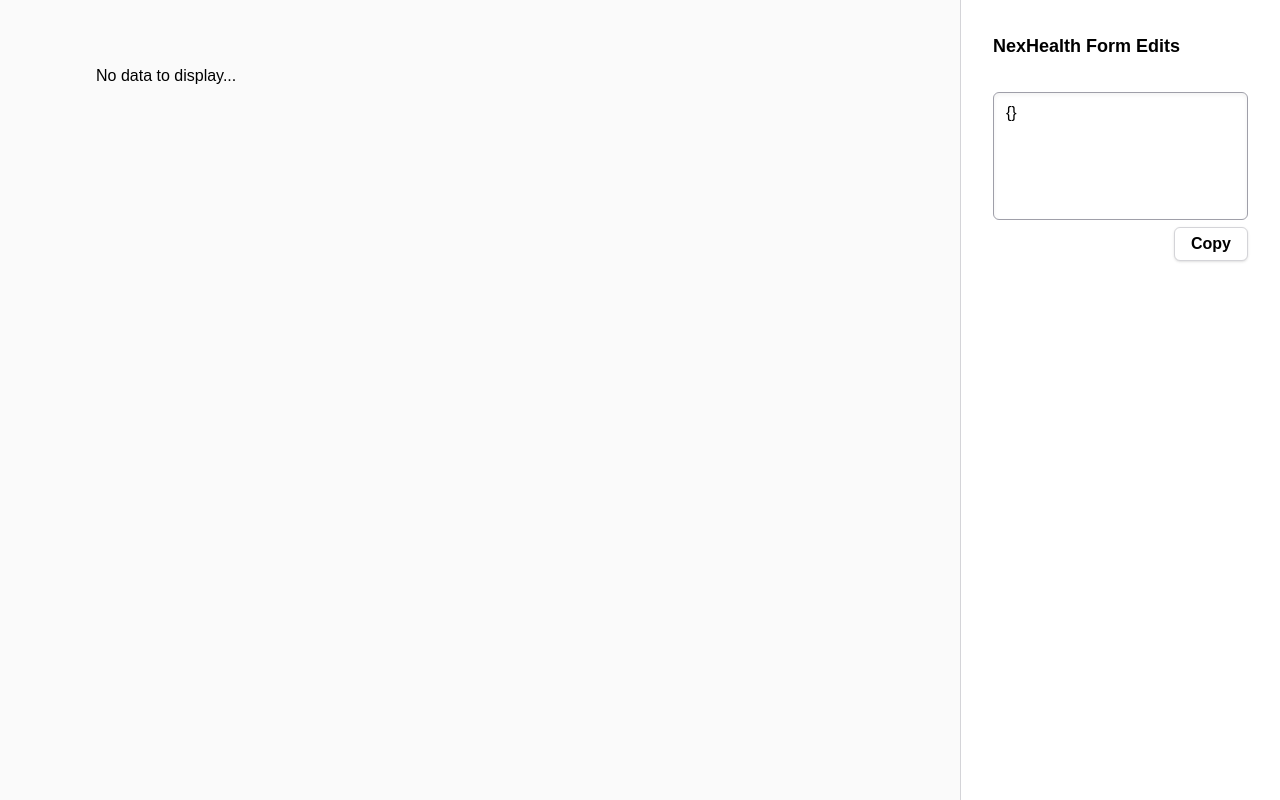
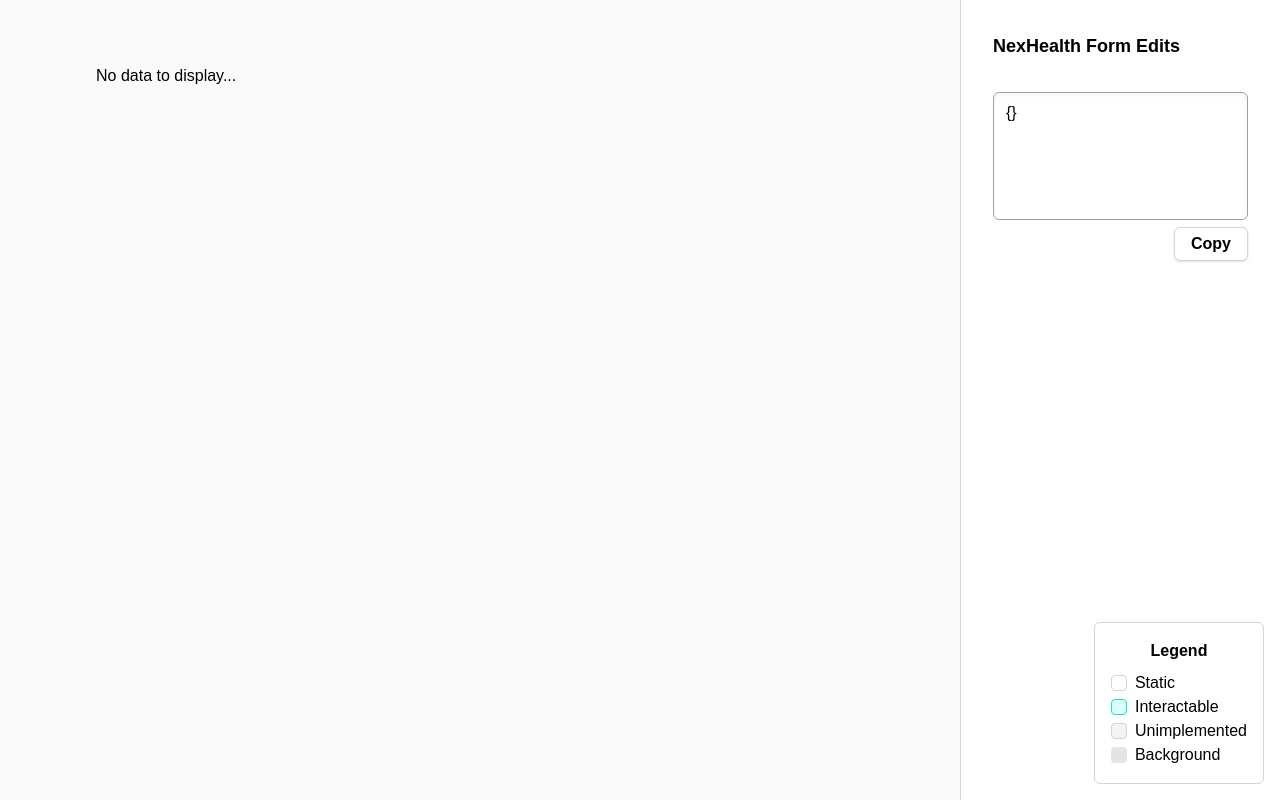
Before and after one commit to NexHealth-Ethan-Breinholt/Form-Edits, a Next.js app: page / in a window 1280 px wide. Built offline with nearby package versions, Linux system fonts and the light colour scheme.

Commit message:
Added a legend to explain colors of components

```diff
--- a/src/app/page.tsx
+++ b/src/app/page.tsx
@@ -16,11 +16,30 @@
               <FormDisplayer />
             </div>
           </div>
-          <div className="bg-white border-l border-zinc-300 p-8 text-black">
+          <div className="relative bg-white border-l border-zinc-300 p-8 text-black">
             <h1 className="font-bold text-lg">NexHealth Form Edits</h1>
             <FormJsonInputField />
             <div className="flex gap-2 justify-end">
               <CopyButton />
+            </div>
+            <div className="absolute bottom-4 right-4 p-4 border border-zinc-300 rounded-md">
+              <p className="font-bold text-center mb-2">Legend</p>
+              <div className="flex items-center gap-2">
+                <div className="bg-white border border-zinc-300 w-4 h-4 rounded-sm" />
+                Static
+              </div>
+              <div className="flex items-center gap-2">
+                <div className="bg-sync-100 border border-sync-500 w-4 h-4 rounded-sm" />
+                Interactable
+              </div>
+              <div className="flex items-center gap-2">
+                <div className="bg-zinc-100 border border-zinc-300 w-4 h-4 rounded-sm" />
+                Unimplemented
+              </div>
+              <div className="flex items-center gap-2">
+                <div className="bg-zinc-200 w-4 h-4 rounded-sm" />
+                Background
+              </div>
             </div>
           </div>
         </main>
```
